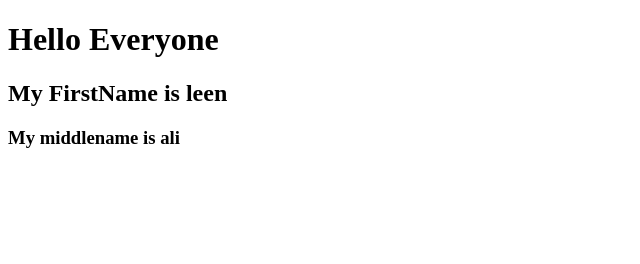
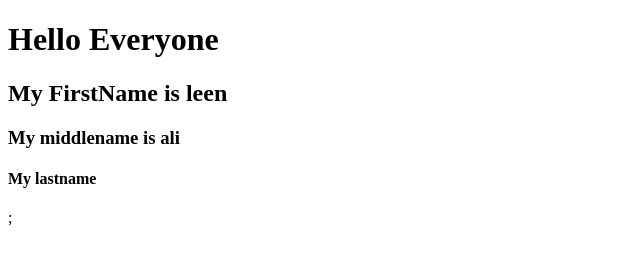
Before and after one commit to LeenSalameh2004/AdditionalTask, a plain HTML site: page index.html in a window 1280 px wide. Shown: the full height of the page, 0-640 px from the left. Drawn offline with Linux system fonts and the light colour scheme.

Commit message:
Added my last name

```diff
--- a/index.html
+++ b/index.html
@@ -4,6 +4,7 @@
     <h1>Hello Everyone</h1>
     <h2>My FirstName is leen</h2>
     <h3>My middlename is ali</h3>
+    <h4>My lastname</h4>
     <meta charset="UTF-8">
     <meta name="viewport" content="width=device-width, initial-scale=1.0">
     <title>Document</title>
@@ -11,4 +12,4 @@
 <body>
 
 </body>
-</html>
+</html>;
```
